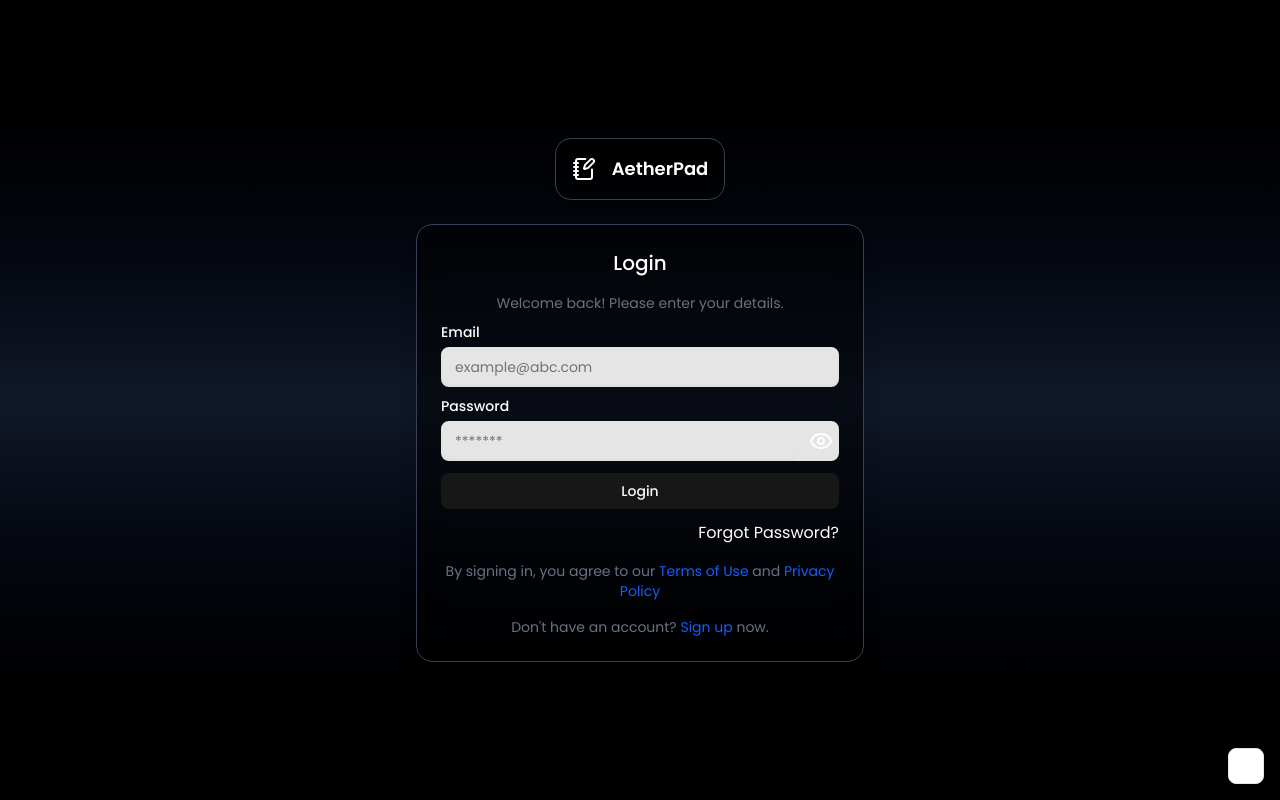
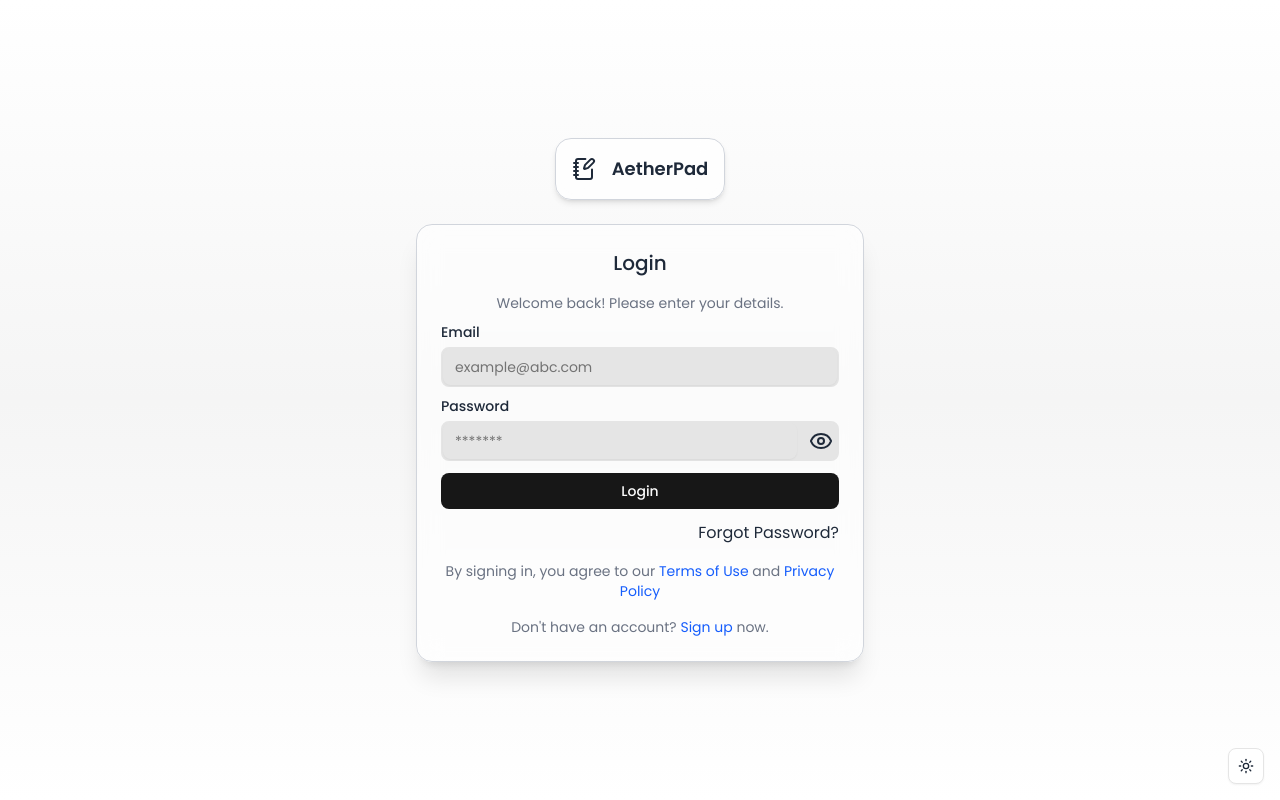
Before and after one commit to Shivender-Kun/aetherpad-web, a Next.js app: page /login in a window 1280 px wide. Built offline with nearby package versions, Linux system fonts and the light colour scheme; no server answers.

Commit message:
light theme issue fixed

```diff
--- a/src/app/(authentication)/layout.tsx
+++ b/src/app/(authentication)/layout.tsx
@@ -14,7 +14,7 @@ export default async function AuthLayout({
 
   return (
     <StoreContextProvider>
-      <main className="min-h-screen w-full bg-gradient-to-b from-black via-gray-900 to-black text-white grid place-items-center p-4 overflow-auto">
+      <main className="min-h-screen w-full bg-gradient-to-b from-white via-neutral-100 to-white dark:from-black dark:via-gray-900 dark:to-black text-gray-800 dark:text-white grid place-items-center p-4 overflow-auto">
         <div className="flex flex-col gap-6 items-center w-full max-w-md">
           <AppLogoBig />
           {children}
--- a/src/app/(authentication)/login/page.tsx
+++ b/src/app/(authentication)/login/page.tsx
@@ -54,7 +54,12 @@ const LoginForm = () => {
   }, [apiMessage, router]);
 
   return (
-    <div className="flex flex-col gap-4 justify-center items-center p-6 rounded-2xl bg-black/50 backdrop-blur-md border border-gray-700 shadow-xl w-full h-fit max-w-md mx-auto">
+    <div
+      className="flex flex-col gap-4 justify-center items-center p-6 rounded-2xl
+    bg-white/60 dark:bg-black/50 backdrop-blur-md border
+    border-gray-300 dark:border-gray-700 shadow-xl
+    w-full h-fit max-w-md mx-auto"
+    >
       <h2 className="text-xl font-medium">Login</h2>
       <Form {...form}>
         <form
--- a/src/app/(authentication)/register/page.tsx
+++ b/src/app/(authentication)/register/page.tsx
@@ -93,7 +93,12 @@ const RegisterForm = () => {
   };
 
   return (
-    <div className="flex flex-col gap-4 justify-center items-center p-6 rounded-2xl bg-black/50 backdrop-blur-md border border-gray-700 shadow-xl w-full h-fit max-w-md mx-auto">
+    <div
+      className="flex flex-col gap-4 justify-center items-center p-6 rounded-2xl
+    bg-white/60 dark:bg-black/50 backdrop-blur-md border
+    border-gray-300 dark:border-gray-700 shadow-xl
+    w-full h-fit max-w-md mx-auto"
+    >
       <h2 className="text-xl font-medium">Signup</h2>
 
       <Form {...form}>
--- a/src/components/app/bigLogo.tsx
+++ b/src/components/app/bigLogo.tsx
@@ -4,9 +4,18 @@ import Link from "next/link";
 const AppLogoBig = () => {
   return (
     <Link href="/">
-      <div className="flex gap-4 items-center bg-black/50 backdrop-blur-md border border-gray-700 rounded-2xl p-4 shadow-md w-fit transition hover:shadow-lg">
-        <NotebookPenIcon />
-        <h2 className="text-lg font-semibold text-white">AetherPad</h2>
+      <div
+        className="flex gap-4 items-center
+                  bg-white/70 dark:bg-black/50
+                  backdrop-blur-md
+                  border border-gray-300 dark:border-gray-700
+                  rounded-2xl p-4 shadow-md w-fit
+                  transition hover:shadow-lg"
+      >
+        <NotebookPenIcon className="text-gray-800 dark:text-white" />
+        <h2 className="text-lg font-semibold text-gray-800 dark:text-white">
+          AetherPad
+        </h2>
       </div>
     </Link>
   );
```
